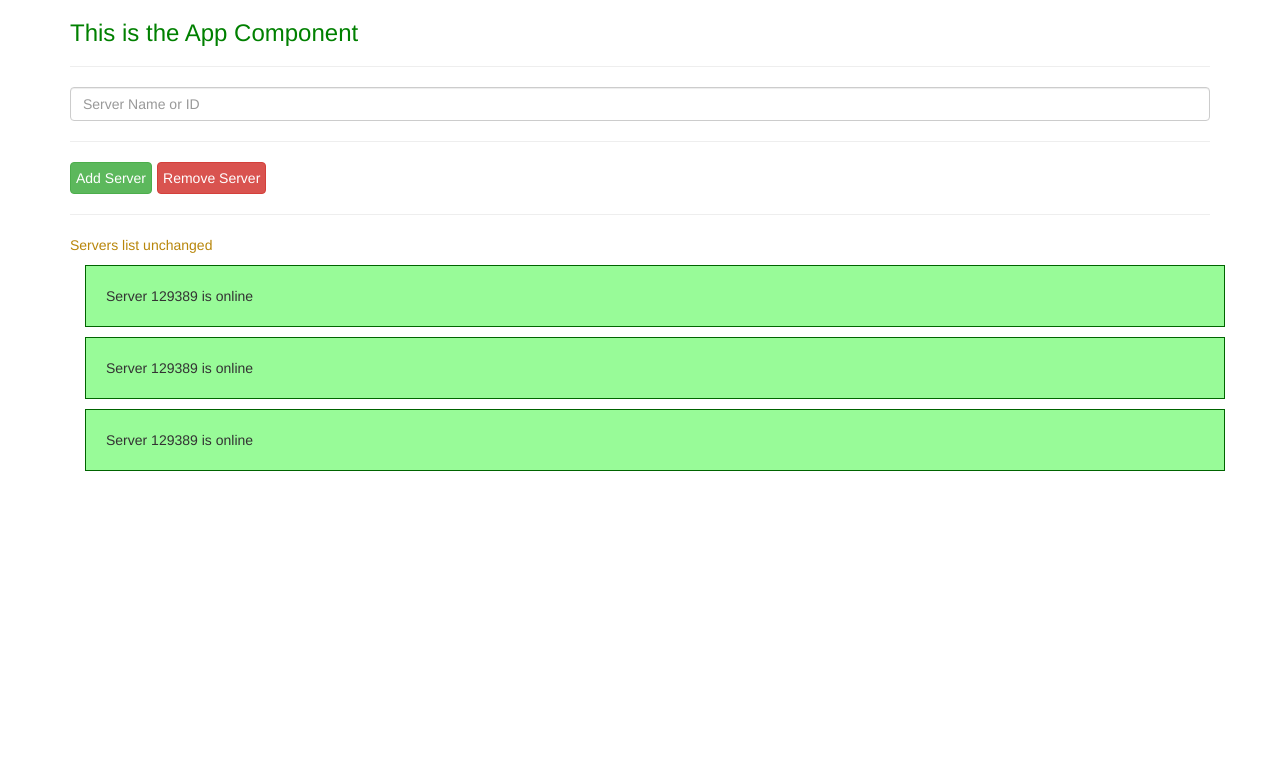
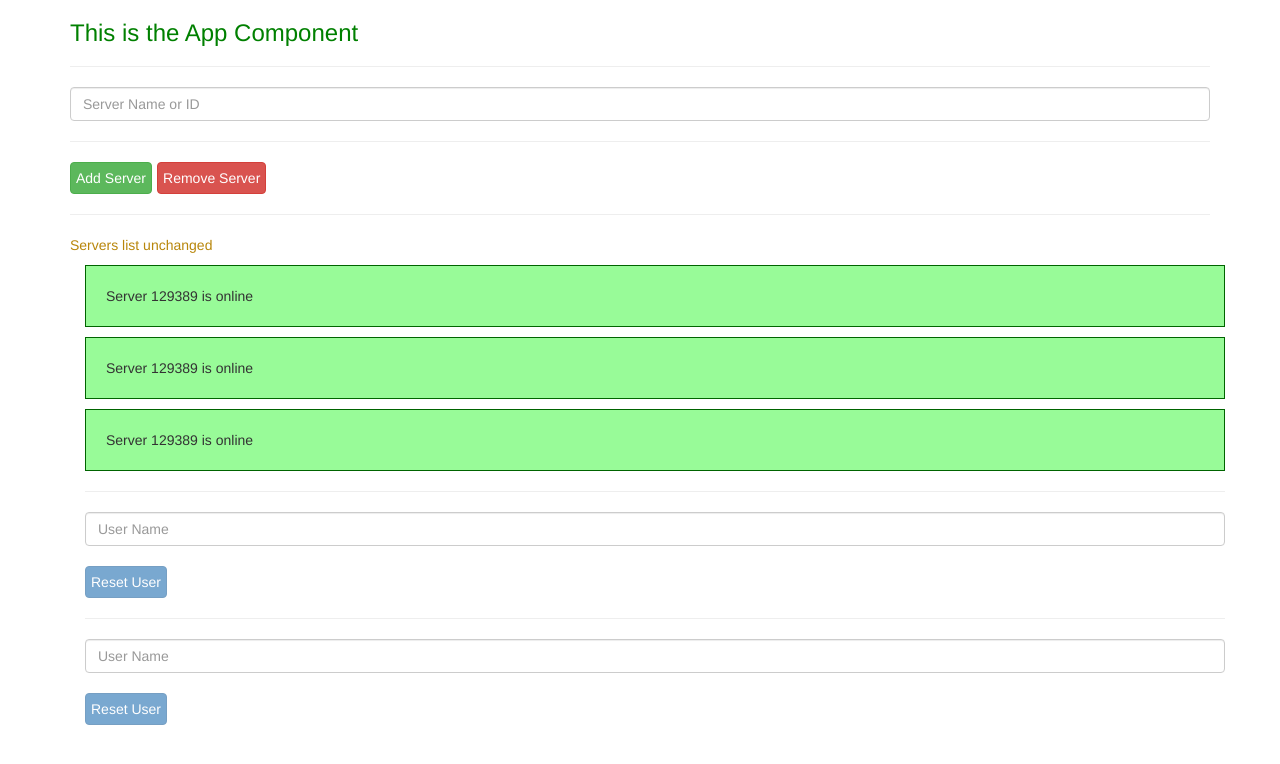
Before and after one commit to asaio/AngularCompleteGuide, an Angular app in the folder my-first-app/: page / in a window 1280 px wide. Shown: the top 764 px of the page. Built offline with nearby package versions, Linux system fonts and the light colour scheme.

Commit message:
Assignment 2 4 types of data binding - User Name property

```diff
--- a/my-first-app/src/app/servers/servers.component.html
+++ b/my-first-app/src/app/servers/servers.component.html
@@ -31,4 +31,29 @@ style="margin-bottom: 2rem; margin-top: 0.5rem;">
 <app-server></app-server>
 <app-server></app-server>
 <app-server></app-server>
+<hr>
+<input placeholder="User Name"
+[(ngModel)]="userName"
+class="form-control"
+type="text"
+style="margin-bottom: 2rem; margin-top: 0.5rem;">
+<p>{{ userName }}</p>
+<button class="btn btn-primary"
+[disabled]="userName === ''"
+style="padding: 0.5rem;"
+(click)="onResetUserName()">
+Reset User</button>
+<hr>
+<input placeholder="User Name"
+[(ngModel)]="userName"
+class="form-control"
+type="text"
+style="margin-bottom: 2rem; margin-top: 0.5rem;">
+<p>{{ userName }}</p>
+<button class="btn btn-primary"
+[disabled]="!userName"
+style="padding: 0.5rem;"
+(click)="onResetUserName()">
+<!-- (click)="userName = ''" -->
+Reset User</button>
 </div>
--- a/my-first-app/src/app/servers/servers.component.ts
+++ b/my-first-app/src/app/servers/servers.component.ts
@@ -16,6 +16,7 @@ export class ServersComponent {
   allowRemoveServer = false;
   serverCreationStatus = "Servers list unchanged"
   serverName = "";
+  userName = "";
 
   constructor() {
     setTimeout(() => {
@@ -39,4 +40,8 @@ export class ServersComponent {
       // console.log(event);
       this.serverName = (<HTMLInputElement>event.target).value;
   }
+
+  onResetUserName() {
+      this.userName = "";
+  }
 }
```
